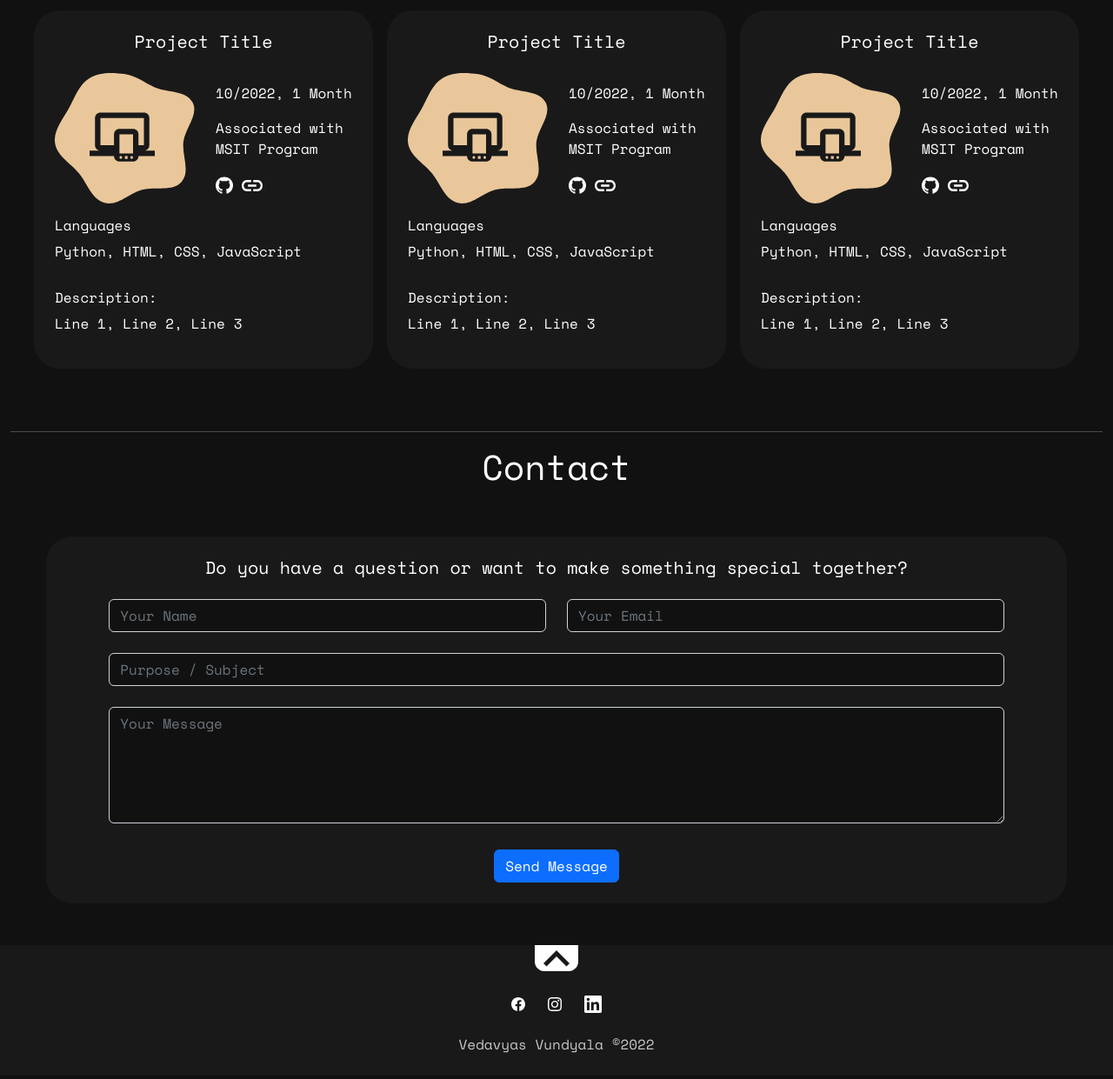
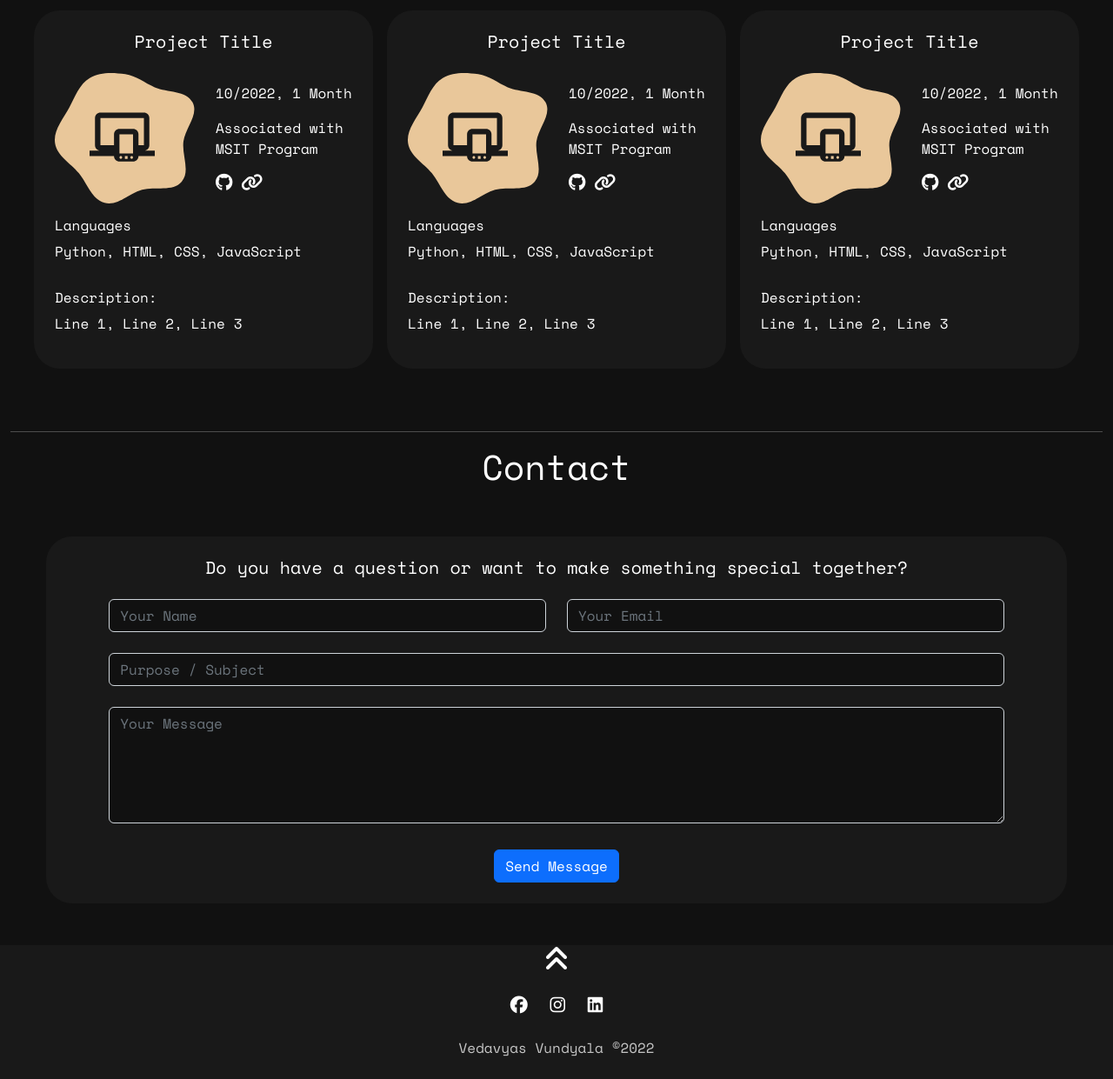
Before and after one commit to Vedvund/My-Portfolio, a Django app: page / in a window 1280 px wide. Shown: the part 1805-3046 px from the top of the page at 87% size. Before the commit the page ends 3016 px from the top, so only its background shows below. Run offline with Django 4.2, Linux system fonts and the light colour scheme; some libraries are stand-ins or nearby versions.

Commit message:
add fontawesome package

```diff
--- a/static/css/styles.css
+++ b/static/css/styles.css
@@ -124,3 +124,19 @@ footer {
     background-color: var(--main-bg-color);
     color: var(--main-text-color);
 }
+
+
+.fa-brands {
+    color: var(--main-text-color);
+    font-size: 1.25rem;
+}
+
+.fa-solid {
+    color: var(--main-text-color);
+    font-size: 1.25rem;
+}
+
+.fa-angles-up {
+    color: var(--main-text-color);
+    font-size: 2rem;
+}
--- a/templates/website/base.html
+++ b/templates/website/base.html
@@ -8,6 +8,8 @@
     <link href="https://cdn.jsdelivr.net/npm/bootstrap@5.2.0-beta1/dist/css/bootstrap.min.css" rel="stylesheet"
           integrity="sha384-0evHe/X+R7YkIZDRvuzKMRqM+OrBnVFBL6DOitfPri4tjfHxaWutUpFmBp4vmVor" crossorigin="anonymous">
     <link rel="stylesheet" href="{% static 'css/styles.css' %}">
+    <script src="https://kit.fontawesome.com/8b393806a6.js" crossorigin="anonymous"></script>
+
     {% block style %}{% endblock %}
 </head>
 <body id="page-body">
@@ -47,16 +49,16 @@
     <div class="container-xxl text-center">
         <div class="mb-4">
             <a href="{% url 'website:index' %}#page-body">
-                    <img src="{% static 'images/icons/go-top-icon.svg' %}" alt="top btn">
+                <i class="fa-solid fa-angles-up"></i>
             </a>
         </div>
         <div class="mb-4">
-                <a class="mx-2" href="https://www.facebook.com/vvedavyasreddy" target="_blank"><img
-                        src="{% static 'images/icons/facebook-negative.svg' %}" alt="linkedIn icon"></a>
-                <a class="mx-2" href="https://www.instagram.com/vedvund" target="_blank"><img
-                        src="{% static 'images/icons/instagram-negative.svg' %}" alt="linkedIn icon"></a>
-                <a class="mx-2" href="https://www.linkedin.com/in/vedavyas-vundyala/" target="_blank"><img
-                        src="{% static 'images/icons/linkedIn-negative.svg' %}" alt="linkedIn icon"></a>
+            <a class="mx-2" href="https://www.facebook.com/vvedavyasreddy" target="_blank"><i
+                    class="fa-brands fa-facebook"></i></a>
+            <a class="mx-2" href="https://www.instagram.com/vedvund" target="_blank"><i
+                    class="fa-brands fa-instagram"></i></a>
+            <a class="mx-2" href="https://www.linkedin.com/in/vedavyas-vundyala/" target="_blank"><i
+                    class="fa-brands fa-linkedin"></i></a>
         </div>
         <div class="pb-4">
             <span class="text-muted">Vedavyas Vundyala ©2022</span>
--- a/templates/website/index.html
+++ b/templates/website/index.html
@@ -5,7 +5,6 @@
 {% endblock %}
 
 {% block style %}
-    <link rel="stylesheet" href="https://cdnjs.cloudflare.com/ajax/libs/font-awesome/4.7.0/css/font-awesome.min.css">
 {% endblock %}
 
 {% block body %}
@@ -17,10 +16,9 @@
                 <p>Clarity, empathy, and integrity are my top priorities. I strive to live by these principles in all my
                     endeavors.</p>
                 <hr>
-                <a href="https://www.linkedin.com/in/vedavyas-vundyala/" target="_blank"><img
-                        src="{% static 'images/icons/linkedIn-negative.svg' %}" alt="linkedIn icon"></a>
-                <a href="https://github.com/Vedvund" target="_blank"><img
-                        src="{% static 'images/icons/github-negative.svg' %}" alt="github icon"></a>
+                <a href="https://www.linkedin.com/in/vedavyas-vundyala/" target="_blank"><i
+                        class="fa-brands fa-linkedin"></i></a>
+                <a href="https://github.com/Vedvund" target="_blank"><i class="fa-brands fa-github"></i></a>
             </div>
             <div class="col-md-5 p-md-3 pb-5 text-center">
                 <img src="{% static 'images/profile-pic.svg' %}" alt="Profile Pic">
@@ -119,9 +117,8 @@
                             <div class="col my-auto">
                                 <p>10/2022, 1 Month</p>
                                 <p>Associated with MSIT Program</p>
-                                <a href="#"><img src="{% static 'images/icons/github-project-link.svg' %}"
-                                                 alt="GitHub link"></a>
-                                <a href="#"><img src="{% static 'images/icons/website-link.svg' %}" alt="Website link"></a>
+                                <a href="#"><i class="fa-brands fa-github"></i></a>
+                                <a href="#"><i class="fa-solid fa-link"></i></a>
                             </div>
                         </div>
                         <div class="pb-3 text-start">
@@ -142,9 +139,8 @@
                             <div class="col my-auto">
                                 <p>10/2022, 1 Month</p>
                                 <p>Associated with MSIT Program</p>
-                                <a href="#"><img src="{% static 'images/icons/github-project-link.svg' %}"
-                                                 alt="GitHub link"></a>
-                                <a href="#"><img src="{% static 'images/icons/website-link.svg' %}" alt="Website link"></a>
+                                <a href="#"><i class="fa-brands fa-github"></i></a>
+                                <a href="#"><i class="fa-solid fa-link"></i></a>
                             </div>
                         </div>
                         <div class="pb-3 text-start">
@@ -165,9 +161,8 @@
                             <div class="col my-auto">
                                 <p>10/2022, 1 Month</p>
                                 <p>Associated with MSIT Program</p>
-                                <a href="#"><img src="{% static 'images/icons/github-project-link.svg' %}"
-                                                 alt="GitHub link"></a>
-                                <a href="#"><img src="{% static 'images/icons/website-link.svg' %}" alt="Website link"></a>
+                                <a href="#"><i class="fa-brands fa-github"></i></a>
+                                <a href="#"><i class="fa-solid fa-link"></i></a>
                             </div>
                         </div>
                         <div class="pb-3 text-start">
```
Lines whose indentation alone changed are shown as unchanged.
